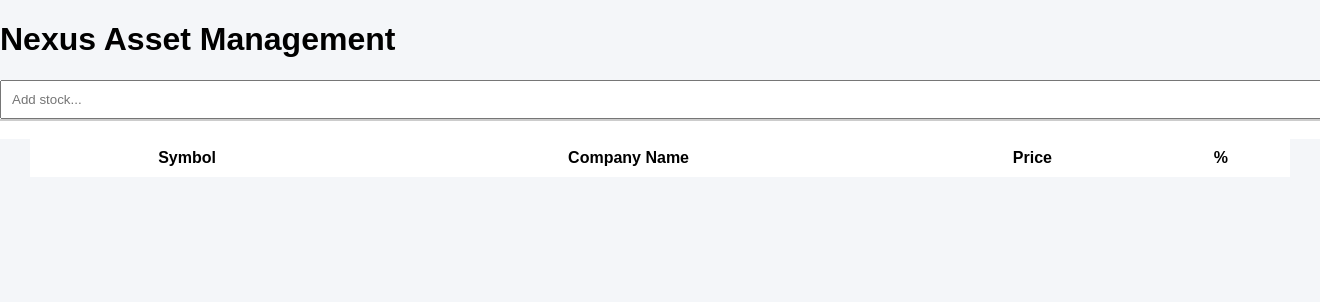
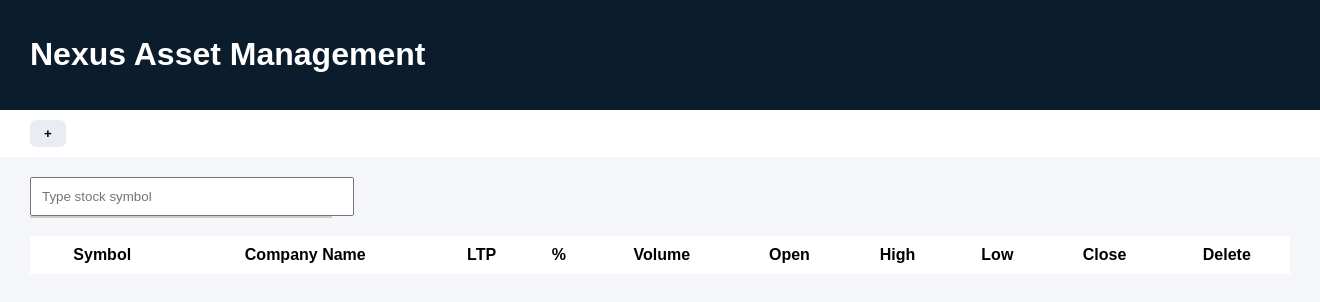
Before and after one commit to mrchopzy-ui/kotak-watchlist, a Python web app: template templates/index.html in a window 1320 px wide; the page is wider, and only the part inside the window is pictured. Shown: the top 302 px of that part. Run offline with Jinja, Linux system fonts and the light colour scheme; the template is opened without the code that fills it, so the values that code supplies are empty.

Commit message:
Revamp index.html with new watchlist and search features
Updated the layout and structure of the index.html file, adding new elements for watchlists and stock details.

```diff
--- a/templates/index.html
+++ b/templates/index.html
@@ -6,16 +6,20 @@
 </head>
 <body>
 
-<header>
+<header class="top-bar">
     <h1>Nexus Asset Management</h1>
-  <input id="search" placeholder="Add stock..." autocomplete="off">
-  <div id="suggestions"></div>
 </header>
 
 <div class="tabs">
     {% for w in watchlists %}
-    <button onclick="load({{w[0]}})">{{w[1]}}</button>
+        <button class="tab" data-id="{{ w[0] }}">{{ w[1] }}</button>
     {% endfor %}
+    <button class="tab add" id="addWatchlist">+</button>
+</div>
+
+<div class="search-box">
+    <input id="search" placeholder="Type stock symbol">
+    <div id="suggestions"></div>
 </div>
 
 <table>
@@ -23,11 +27,17 @@
         <tr>
             <th>Symbol</th>
             <th>Company Name</th>
-  <th>Price</th>
+            <th>LTP</th>
             <th>%</th>
+            <th>Volume</th>
+            <th>Open</th>
+            <th>High</th>
+            <th>Low</th>
+            <th>Close</th>
+            <th>Delete</th>
         </tr>
     </thead>
-<tbody id="rows"></tbody>
+    <tbody id="watchlist"></tbody>
 </table>
 
 <script src="/static/app.js"></script>
```
Lines whose indentation alone changed are shown as unchanged.
